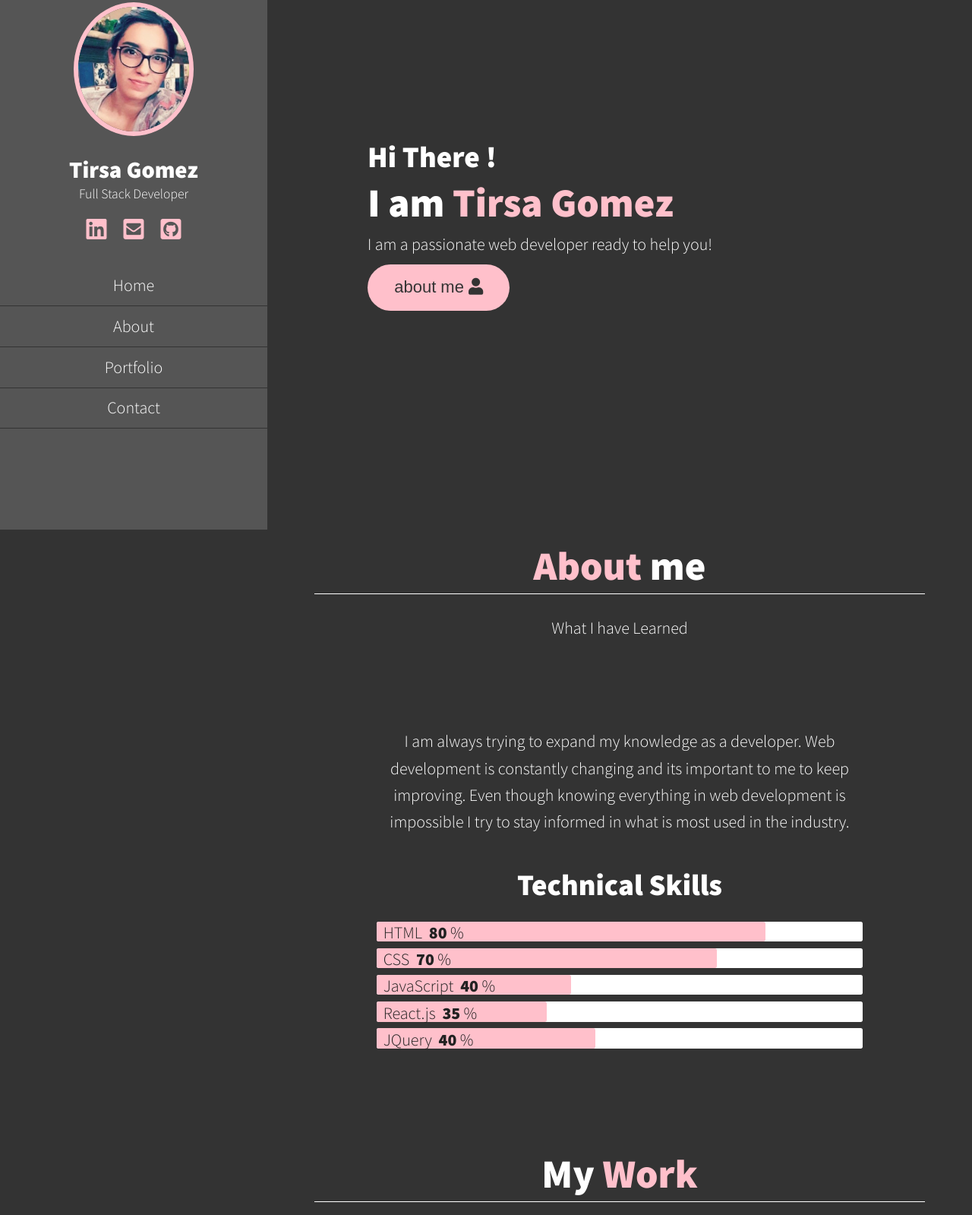
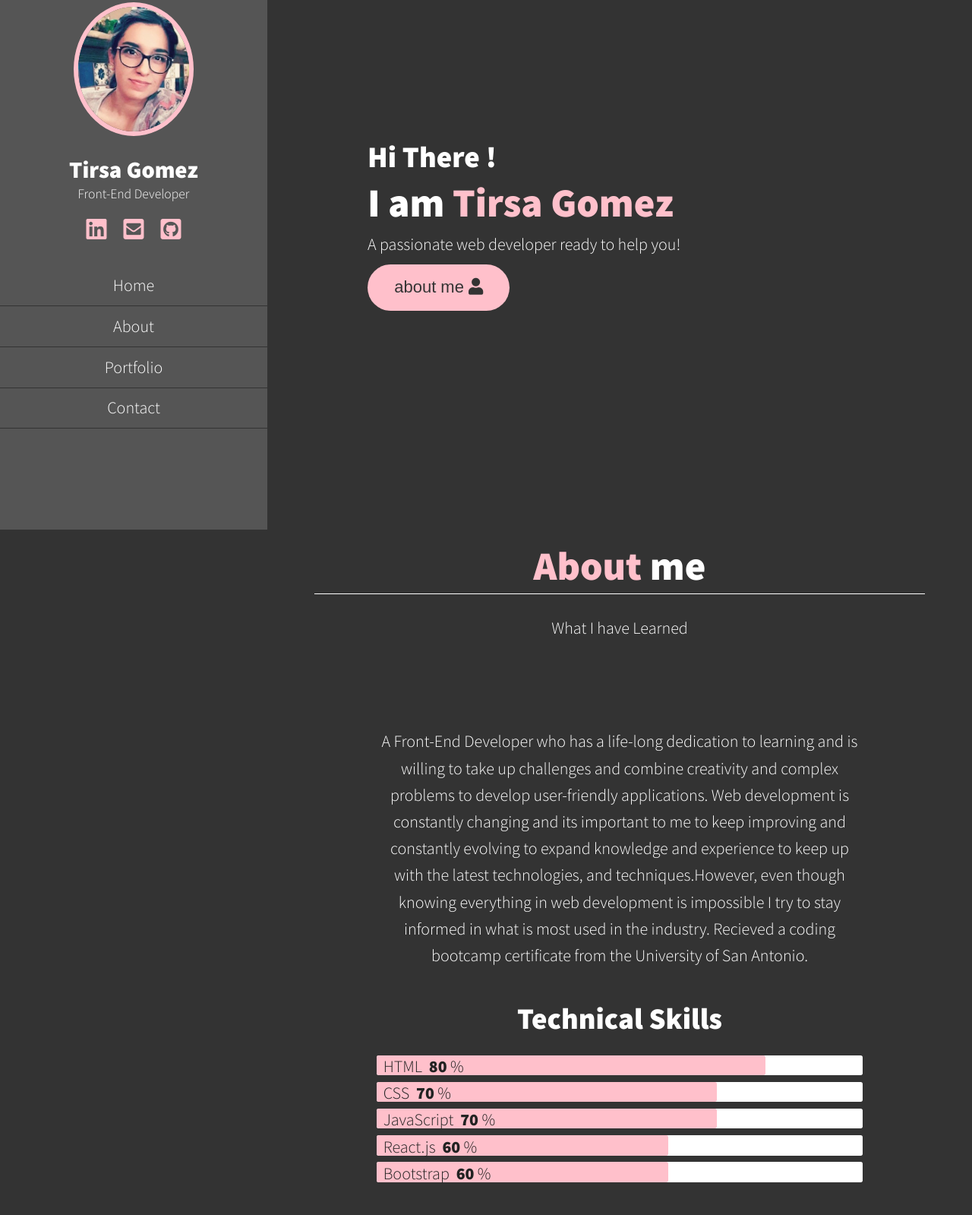
Before and after one commit to trrgomez/my-portfolio, a plain HTML site: page index.html in a window 1280 px wide. Shown: the part 103-1702 px from the top of the page at 76% size. Drawn offline with Linux system fonts and the light colour scheme.

Commit message:
updated about me section

```diff
--- a/assets/css/style.css
+++ b/assets/css/style.css
@@ -319,16 +319,17 @@ header .navbar ul li a:hover {
 }
 
 .progress-percent-3 {
-    width: 40%;
+    width: 70%;
 }
 
 .progress-percent-4 {
-    width: 35%;
+    width: 60%;
 }
 
 .progress-percent-5 {
-    width: 45%;
+    width: 60%;
 }
+
 
 /* About Section Ends */
 
--- a/index.html
+++ b/index.html
@@ -19,7 +19,7 @@
         <div class="user">
             <img src="./assets/images/profile-img1.jpg" alt="">
             <h3 class="user-name">Tirsa Gomez</h3>
-            <p class="user-title"> Full Stack Developer</p>
+            <p class="user-title"> Front-End Developer</p>
         </div>
         <div class="social-links">
             <a href="https://www.linkedin.com/in/tirsa-gomez-847807191"><i class="fab fa-linkedin"></i></a>
@@ -44,7 +44,7 @@
     <section class="home" id="home">
         <h3>Hi There !</h3>
         <h1>I am <span>Tirsa Gomez</span></h1>
-        <p>I am a passionate web developer ready to help you!</p>
+        <p>A passionate web developer ready to help you!</p>
         <a href="#about"><button class="btn">about me <span><i class="fas fa-user"></i></span></button></a>
     </section>
     <!-- Home Section Ends -->
@@ -56,9 +56,9 @@
         <article class="row center-items">
             <div class="col">
                 <p class="text-center">
-                    I am always trying to expand my knowledge as a developer. Web development is constantly changing and
-                    its important to me to keep improving. Even though knowing everything in web development is
-                    impossible I try to stay informed in what is most used in the industry.
+                    A Front-End Developer who has a life-long dedication to learning and is willing to take up challenges and combine creativity and complex problems to develop user-friendly applications. Web development is constantly changing and
+                    its important to me to keep improving and constantly evolving to expand knowledge and experience to keep up with the latest technologies, and techniques.However, even though knowing everything in web development is
+                    impossible I try to stay informed in what is most used in the industry. Recieved a coding bootcamp certificate from the University of San Antonio.
                 </p>
             </div>
             <div class="col">
@@ -81,21 +81,21 @@
                     <div class="progress-bar">
                         <p class="progress-text">
                             JavaScript
-                            <span>40</span>%
+                            <span>70</span>%
                         </p>
                         <div class="progress-percent progress-percent-3"></div>
                     </div>
                     <div class="progress-bar">
                         <p class="progress-text">
                             React.js
-                            <span>35</span>%
+                            <span>60</span>%
                         </p>
                         <div class="progress-percent progress-percent-4"></div>
                     </div>
                     <div class="progress-bar">
                         <p class="progress-text">
-                            JQuery
-                            <span>40</span>%
+                            Bootstrap
+                            <span>60</span>%
                         </p>
                         <div class="progress-percent progress-percent-5"></div>
                     </div>
```
